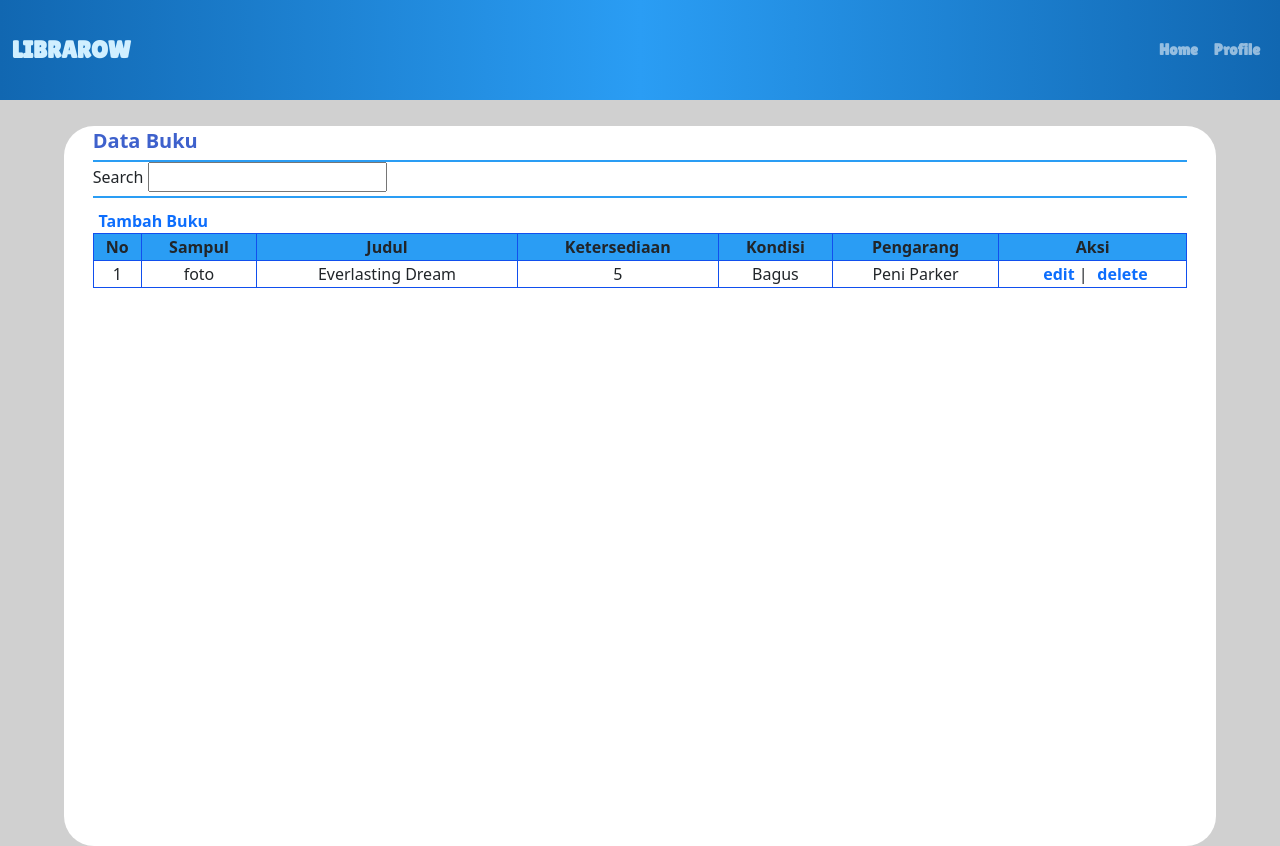
After one commit to XnoahR/Librarow, a PHP site: page /data_buku.php in a window 1280 px wide. The commit adds this page. Run offline with PHP 8.4, Linux system fonts and the light colour scheme.

Commit message:
Front End Data Update & adjust css

```diff
--- a/css/admin_page.css
+++ b/css/admin_page.css
@@ -80,3 +80,53 @@
     text-decoration: none;
     color: white;
 }
+
+                               /* Data */
+/* /////////////////////////////////////////////////////////////////////////
+/////////////////////////////////////////////////////////////////////////////
+///////////////////////////////////////////////////////////////////////////////
+////////////////////////////////////////////////////////////////////////// */
+
+.datacontainer{
+    width: 90%;
+    height: 90vh;
+    background-color: white;
+    margin: auto;
+    margin-top: 2%;
+    border-radius: 30px;
+}
+
+.datacontainer .datatitle{
+    width: 95%;
+    height: 5%;
+    margin-top: 2%;
+    border-bottom: 2px solid #2A9DF4;
+    margin: auto;
+    color: #3E61CC;
+    font-size: 20px;
+    font-weight: bold;
+}
+
+.datacontainer .datasearch{
+    width: 95%;
+    height: 5%;
+    border-bottom:2px solid #2A9DF4;
+    margin: auto;
+    margin-bottom: 1%;
+}
+
+.datacontainer table, th, td {
+    border: 1px solid #114FEE;
+    text-align: center;
+  }
+
+  .datacontainer a{
+    margin-left: 3%;
+    font-size: 16px;
+    font-weight: bold;
+    text-decoration: none;
+  }
+
+  .datacontainer th{
+    background-color: #2A9DF4;
+  }
--- /dev/null
+++ b/data_buku.php
@@ -0,0 +1,61 @@
+<!DOCTYPE html>
+<html lang="en">
+
+<head>
+    <meta charset="UTF-8">
+    <meta http-equiv="X-UA-Compatible" content="IE=edge">
+    <meta name="viewport" content="width=device-width, initial-scale=1.0">
+    <title>Librarow</title>
+    <link rel="stylesheet" href="bootstrap/css/bootstrap.min.css">
+    <link rel="stylesheet" href="css/admin_page.css">
+</head>
+
+<body style="background-color: #D0D0D0;">
+    <!--Navbar-->
+    <nav class="navbar sticky-top navbar-expand-sm navbar-dark" style="color: #D0EFFF;">
+        <div class="container-fluid ">
+            <a class="navbar-brand " href="login.php">LIBRAROW</a>
+            <div class="nav navbar-custom" id="navbarSupportedContent" style="color: #D0EFFF !important;">
+                <ul class="navbar-nav ms-auto">
+                    <li class="nav-item">
+                        <a class="nav-link" href="admin_page.php">Home</a>
+                    </li>
+                    <li class="nav-item">
+                        <a class="nav-link" href="profile_pustakawan.php">Profile</a>
+                    </li>
+                </ul>
+            </div>
+        </div>
+    </nav>
+
+    <div class="datacontainer">
+        <div class="datatitle">Data Buku</div>
+        <div class="datasearch">Search
+            <input type="text" name="search" id="search">
+        </div>
+    <a href="">Tambah Buku</a>
+        <table border="1px solid" width="95%" style="border-collapse:collapse;margin:auto;">
+            <th>No</th>
+            <th>Sampul</th>
+            <th>Judul</th>
+            <th>Ketersediaan</th>
+            <th>Kondisi</th>
+            <th>Pengarang</th>
+            <th>Aksi</th>
+
+            <tr>
+                <td>1</td>
+                <td>foto</td>
+                <td>Everlasting Dream</td>
+                <td>5</td>
+                <td>Bagus</td>
+                <td>Peni Parker</td>
+                <td>
+                    <a href="">edit</a> |
+                    <a href="">delete</a>
+                </td>
+            </tr>
+        </table>
+    </div>
+</body>
+</html>
--- a/user_profile.php
+++ b/user_profile.php
@@ -35,7 +35,7 @@
 
     <div class="pucontainer">
         <div class="pupict">
-            <img src="img/stevejob.png" alt="">
+            <img src="img/orang.png" alt="">
         </div>
         <div class="puinfocon">
             <div class="puinfo">
@@ -80,7 +80,7 @@
         </div>
         <div class="pubar">
             <div class="putextcon">
-                <div class="putitle">Enail</div>
+                <div class="putitle">Email</div>
                 <div class="puins">rio.ae23@student.uns.ac.id</div>
             </div>
             <div class="pueditcon">
```
Also changed, not shown: css/user_page.css (+12 -5 lines), data_admin.php (added, +57 -0 lines), data_mahasiswa.php (added, +61 -0 lines), index.html (deleted, +0 -125 lines).
